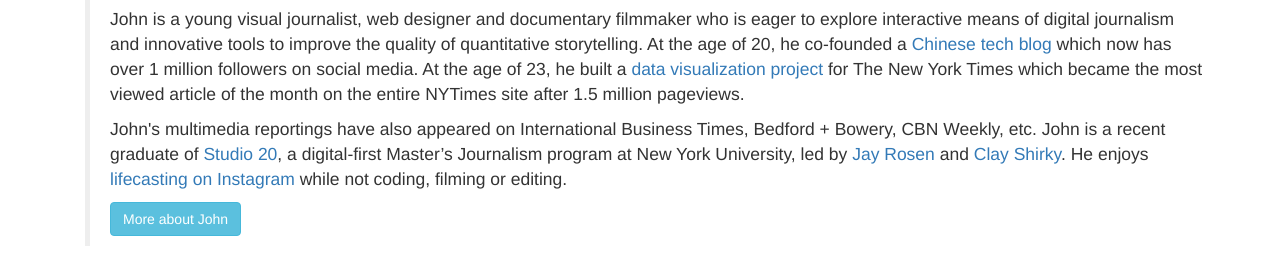
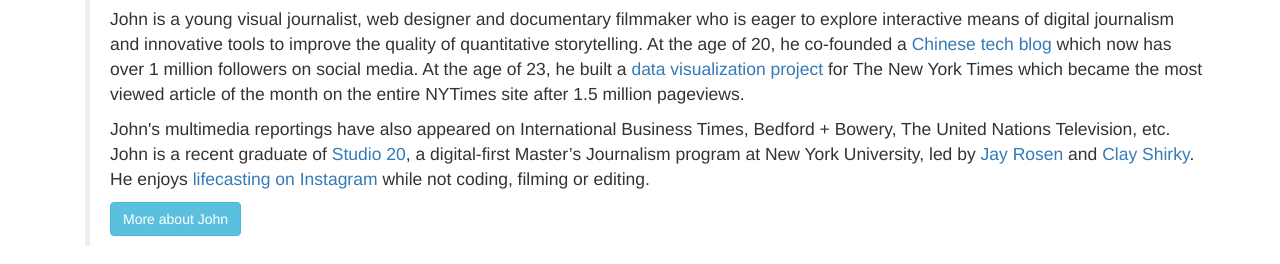
Before and after one commit to Redzjohn/portfolio-for-wsjdatainternship, a plain HTML site: page index.html in a window 1280 px wide. Shown: the part 170-434 px from the top of the page. Drawn offline with nearby package versions, Linux system fonts and the light colour scheme.

Commit message:
Updated index page

```diff
--- a/index.html
+++ b/index.html
@@ -23,7 +23,7 @@
       <div class="container">
         <blockquote>
   <p>John is a young visual journalist, web designer and documentary filmmaker who is eager to explore interactive means of digital journalism and innovative tools to improve the quality of quantitative storytelling. At the age of 20, he co-founded a <a href="http://www.ifanr.com/" target="_blank">Chinese tech blog</a> which now has over 1 million followers on social media. At the age of 23, he built a <a href="http://nyti.ms/1jvoEDv" target="_blank">data visualization project</a> for The New York Times which became the most viewed article of the month on the entire NYTimes site after 1.5 million pageviews.</p>
-  <p>John's multimedia reportings have also appeared on International Business Times, Bedford + Bowery, CBN Weekly, etc. John is a recent graduate of <a href="http://studio20nyu.tumblr.com/" target="_blank">Studio 20</a>, a digital-first Master’s Journalism program at New York University, led by <a href="https://twitter.com/jayrosen_nyu" target="_blank">Jay Rosen</a> and <a href="https://twitter.com/cshirky" target="_blank">Clay Shirky</a>. He enjoys <a href="http://bit.ly/1AeGF0P" target="_blank">lifecasting on Instagram</a> while not coding, filming or editing.</p>
+  <p>John's multimedia reportings have also appeared on International Business Times, Bedford + Bowery, The United Nations Television, etc. John is a recent graduate of <a href="http://studio20nyu.tumblr.com/" target="_blank">Studio 20</a>, a digital-first Master’s Journalism program at New York University, led by <a href="https://twitter.com/jayrosen_nyu" target="_blank">Jay Rosen</a> and <a href="https://twitter.com/cshirky" target="_blank">Clay Shirky</a>. He enjoys <a href="http://bit.ly/1AeGF0P" target="_blank">lifecasting on Instagram</a> while not coding, filming or editing.</p>
   <a href="http://linkd.in/167RXXZ" target="_blank" class="btn btn-info">More about John</a>
 </blockquote>
       </div>
```
